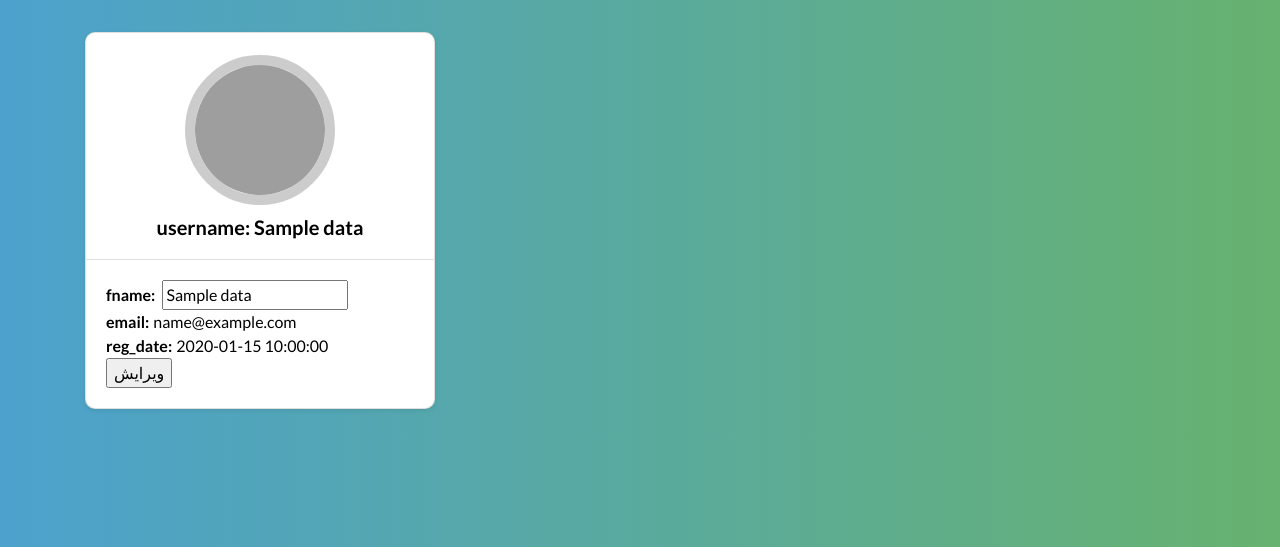
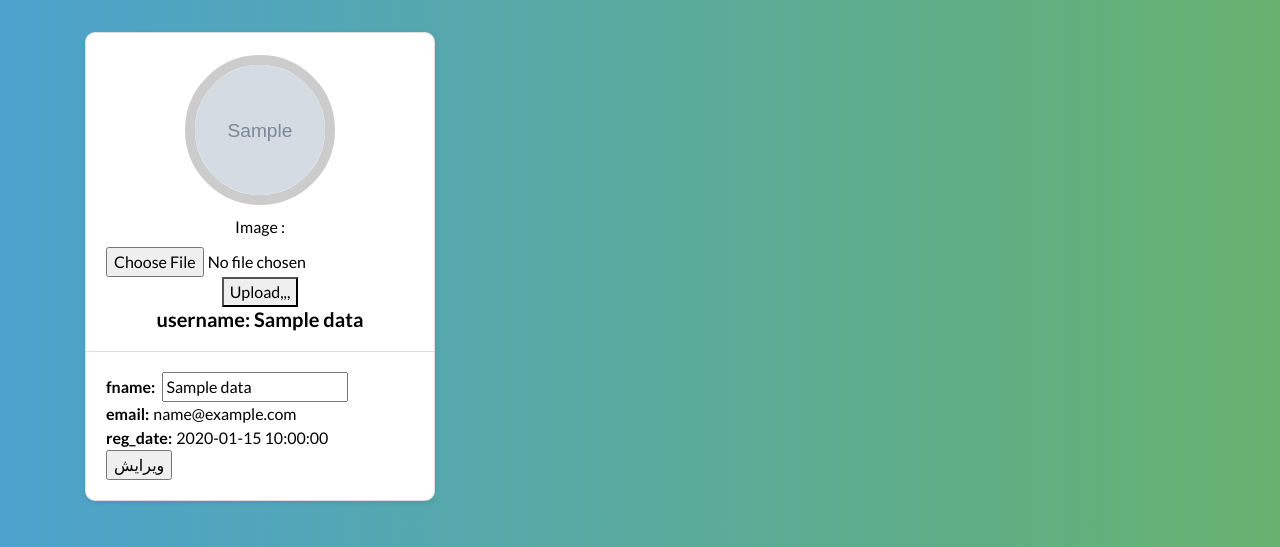
Before and after one commit to nima-kam/pragrapher, a Flask app: template Back-end/templates/profile.html in a window 1280 px wide. Shown: the part 48-595 px from the top of the page. Run offline with Flask 2, Linux system fonts and the light colour scheme; the template is opened without the code that fills it: most values are stand-ins (such as "Sample title", 1, 10 or a date in 2020); grey boxes marked "Sample" are stand-in pictures; some libraries are stand-ins or nearby versions; grey boxes are pictures that could not be loaded.

Commit message:
upload endpoint is ok

```diff
--- a/Back-end/app.py
+++ b/Back-end/app.py
@@ -1,3 +1,5 @@
+from genericpath import exists
+import os
 from flask import Flask, render_template, request, redirect, url_for, session, make_response, jsonify
 from functools import wraps
 from config import init_config
@@ -7,6 +9,7 @@ from db_models.users import add_user, check_one_user, edit_fname, get_one_user
 import jwt
 import re
 import datetime
+from tools.image_tool import get_extension, is_filename_safe
 
 from tools.token_tool import create_access_token
 
@@ -16,7 +19,8 @@ app.config.update(
     DEBUG=True,
     SECRET_KEY="carbon_secret",
     SESSION_COOKIE_HTTPONLY=True,
-    REMEMBER_COOKIE_HTTPONLY=True
+    REMEMBER_COOKIE_HTTPONLY=True,
+    UPLOAD_FOLDER = os.path.join(app.root_path, "static/uploads/")
 )
 
 configs = init_config()
@@ -83,6 +87,52 @@ def logout():
     return resp
 
 
+@app.route('/upload/pp', methods=['POST'])
+def uploadPp():
+    if 'x-access-token' in request.cookies:
+        token = request.cookies['x-access-token']
+        try:
+            data = jwt.decode(token, app.config['SECRET_KEY'], algorithms=["HS256"])
+            account = get_one_user(data['name'], data['email'], engine)
+            if request.method == 'POST':
+                files = request.files
+                file = files.get('file')
+                if 'file' not in request.files:
+                    return jsonify({
+                        'success': False,
+                        'file': 'No Part File'
+                    })
+                file = request.files['file']
+                # if user does not select file, browser also
+                # submit a empty part without filename
+                if file.filename == '':
+                    return jsonify({
+                        'success': False,
+                        'file': 'No Selected File'
+                    })
+                if file and is_filename_safe(file.filename):
+                    try:
+                        os.makedirs(app.config['UPLOAD_FOLDER'] + '/pp/' , exist_ok=True)
+                    except:
+                        pass
+                    file.save(app.config['UPLOAD_FOLDER']+'/pp/'+str(account.id) + get_extension(file.filename))
+                # return jsonify({
+                #     'success': True,
+                #     'file': 'Received'
+                # })
+                return redirect('/profile')
+            else:
+                return render_template('profile.html', data=account)
+        except jwt.DecodeError:
+            print('decodeerrr')
+            return jsonify({'message': 'Token is missing'}), 401
+
+        except jwt.exceptions.ExpiredSignatureError:
+            return jsonify({'message': 'Token has expired'}), 401
+    else:
+        return jsonify({'message': 'Not Logged In'}), 401
+
+
 @app.route('/profile' , methods=['GET' , 'POST'])
 def profile():
     if 'x-access-token' in request.cookies:
--- a/Back-end/templates/profile.html
+++ b/Back-end/templates/profile.html
@@ -48,7 +48,20 @@
       <div class="col-lg-4">
         <div class="card shadow-sm">
           <div class="card-header bg-transparent text-center">
-            <img class="profile_img" src="https://source.unsplash.com/600x300/?student" alt="student dp">
+            <img class="profile_img" src="{{data.image}}" alt="student dp">
+            <form action="/upload/pp" method="POST" enctype="multipart/form-data">
+              <div >
+                  <label htmlFor="image" >Image :  </label>
+                  <div >
+                      <input type="file" id="image" name="file"
+                      accept="image/*" />
+                  </div>
+              </div>
+
+              <div className="input-group justify-content-center mt-4">
+                  <button type="submit" className="btn btn-md btn-primary">Upload,,,</button>
+              </div>
+          </form>
             <h3>username: {{ data.name }}</h3>
           </div>
           <div class="card-body">
--- a/Back-end/tools/image_tool.py
+++ b/Back-end/tools/image_tool.py
@@ -1,9 +1,11 @@
 import os
 import re
 from typing import Union
-from werkzeug.datastructures import FileStorage
+### for not getting error pip install git+https://github.com/maxcountryman/flask-uploads.git@f66d7dc
+from flask_uploads import UploadSet,configure_uploads,IMAGES,DATA,ALL
+from werkzeug.utils import secure_filename
+from werkzeug.datastructures import  FileStorage
 
-from flask_uploads import UploadSet, IMAGES
 
 IMAGE_SET = UploadSet("images", IMAGES)  # set name and allowed extensions
 
```
Also changed, not shown: Back-end/static/uploads/pp/1.jpg (added), Back-end/static/uploads/pp/download.jpg (added).
